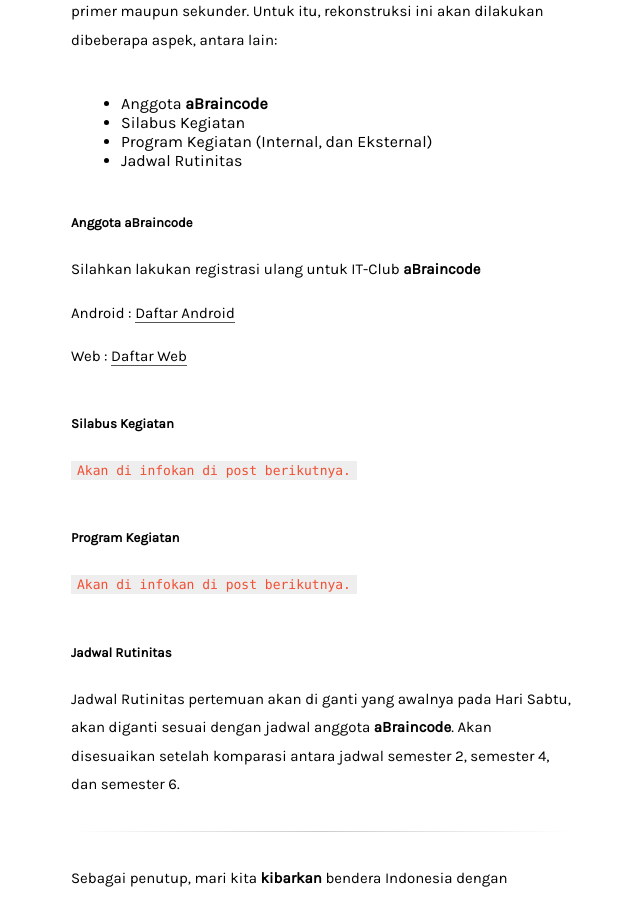
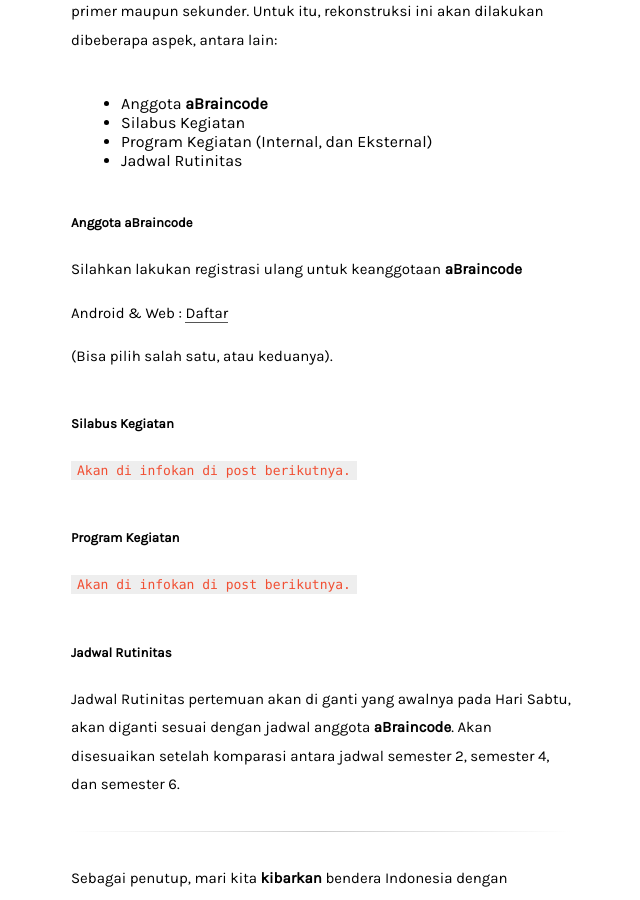
Before and after one commit to abraincode/abraincode.github.io, a Jekyll site: the page built from _posts/2017-02-13-information.md, in a window 1280 px wide and 900 px high, scrolled down 1365 px. Shown: the whole window, without its empty margins (319-959 px from the left). Built offline with Jekyll 4.4.1, drawn with Linux system fonts in a browser that asks for light colours.

Commit message:
Update 2017-02-13-information.md

```diff
--- a/_posts/2017-02-13-information.md
+++ b/_posts/2017-02-13-information.md
@@ -39,11 +39,11 @@
 
 ##### Anggota **aBraincode**
 
-Silahkan lakukan registrasi ulang untuk IT-Club **aBraincode**
+Silahkan lakukan registrasi ulang untuk keanggotaan **aBraincode**
 
-Android : [Daftar Android](http://goo.gl/456)
+Android & Web : [Daftar](https://goo.gl/forms/LmNwYrvf0t2zCfgv1)
 
-Web : [Daftar Web](http://goo.gl/123)
+(Bisa pilih salah satu, atau keduanya).
 
 ##### Silabus Kegiatan
 
```
